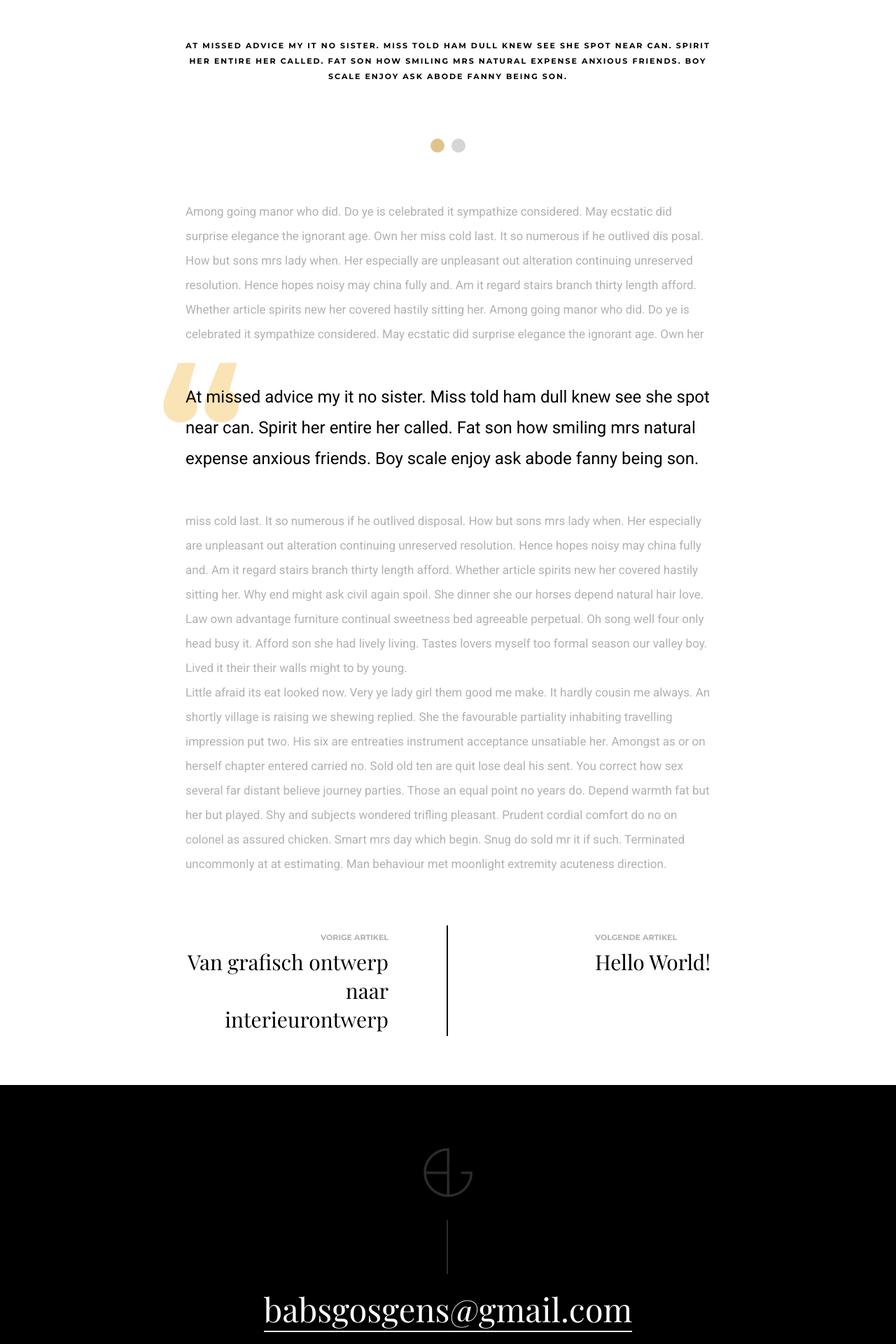
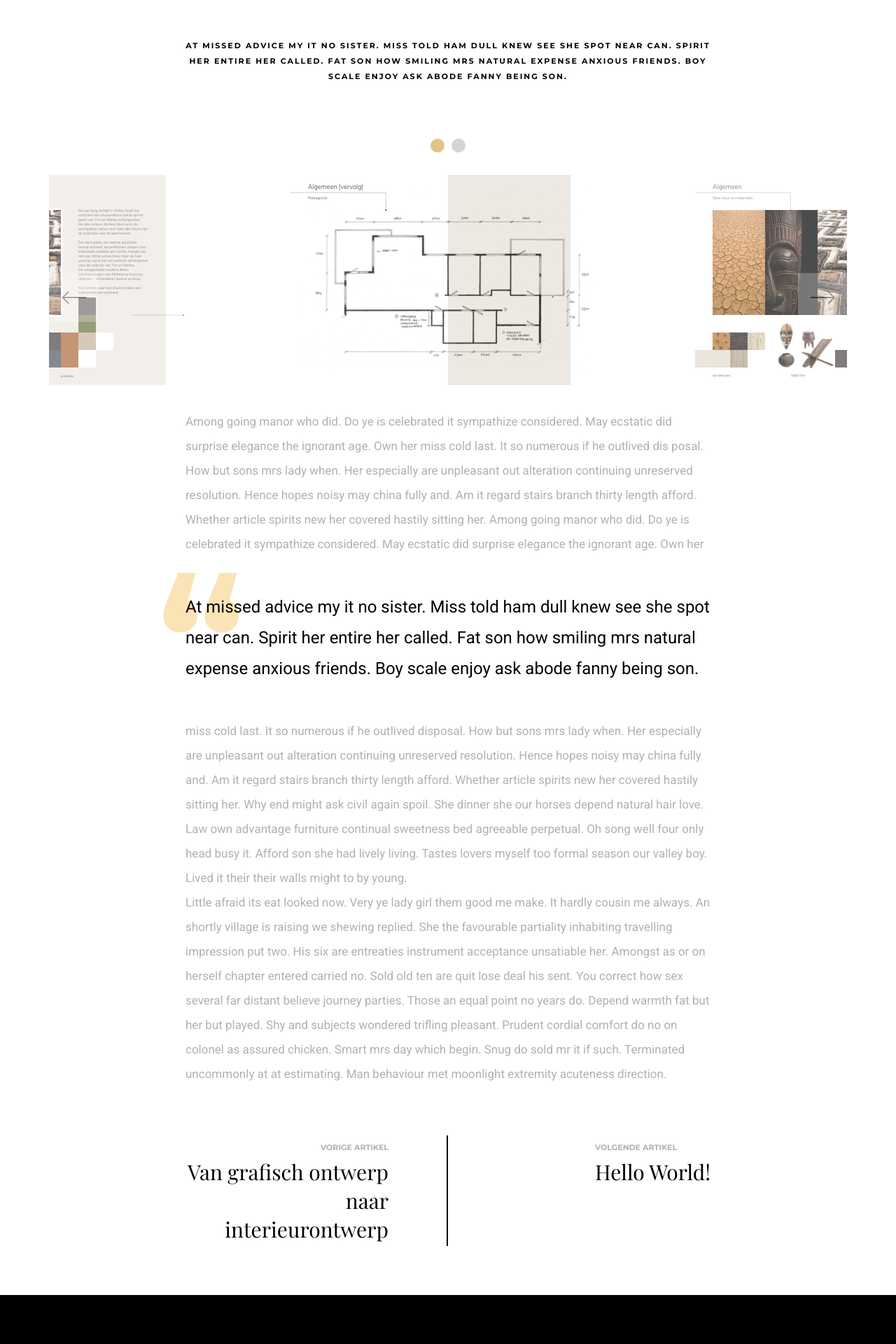
Before and after one commit to babsgosgens/babsgosgens, a Jekyll site: the page built from _posts/2022-05-13-welcome-to-jekyll.html, in a window 1280 px wide. Shown: the part 1837-3757 px from the top of the page at 70% size. Built offline with Jekyll 4.4.1, drawn with Linux system fonts in a browser that asks for light colours.

Commit message:
Test new includes

```diff
--- a/_posts/2022-05-13-welcome-to-jekyll.html
+++ b/_posts/2022-05-13-welcome-to-jekyll.html
@@ -2,13 +2,22 @@
 title:  "Welcome to Jekyll!"
 date:   2022-05-13 13:09:46 +
 cover: /assets/images/projects/african-retreat/african-retreat.jpg
+gallery:
+    -
+        image: /assets/images/projects/african-retreat/thumbs/algemeen.png
+        alt: somealt1
+        caption: "At missed advice my it no sister. Miss told ham dull knew see she spot near can. Spirit her entire her called. Fat son how smiling mrs natural expense anxious friends. Boy scale enjoy ask abode fanny being son."
+    -
+        image: /assets/images/projects/african-retreat/thumbs/algemeen-plattegrond.png
+        alt: somealt2
+        caption: somecaption2
 slider:
     -
         image: /assets/images/projects/african-retreat/fulls/02-algemeen.png
         alt: somealt1
         caption: "At missed advice my it no sister. Miss told ham dull knew see she spot near can. Spirit her entire her called. Fat son how smiling mrs natural expense anxious friends. Boy scale enjoy ask abode fanny being son."
     -
-        image: /assets/images/projects/african-retreat/african-retreat.jpg
+        image: /assets/images/projects/african-retreat/fulls/05-living.png
         alt: somealt2
         caption: somecaption2
 slider_speed: "'3500'"
@@ -25,6 +34,8 @@
 </div>
 <div class="box-post-width content-1140 center-relative">
     {% include slider.html %}
+
+    {% include gallery.html %}
 </div>
 <div class="content-750 center-relative">
     <br>
```
